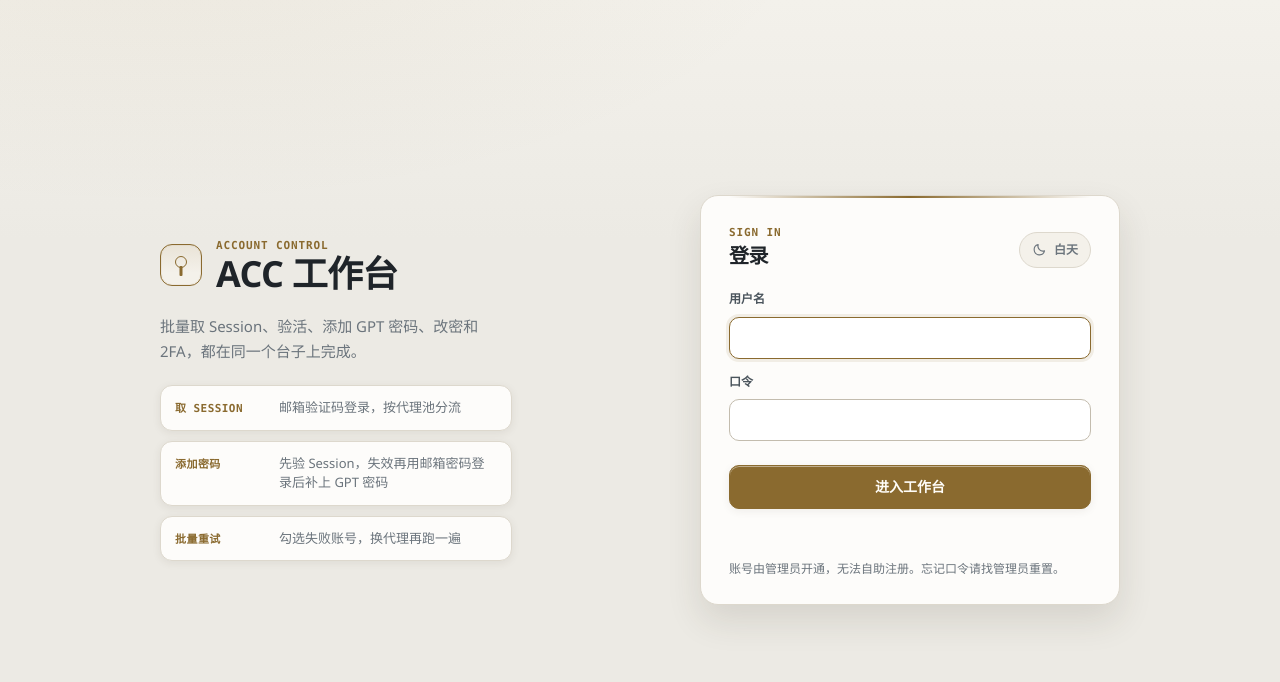
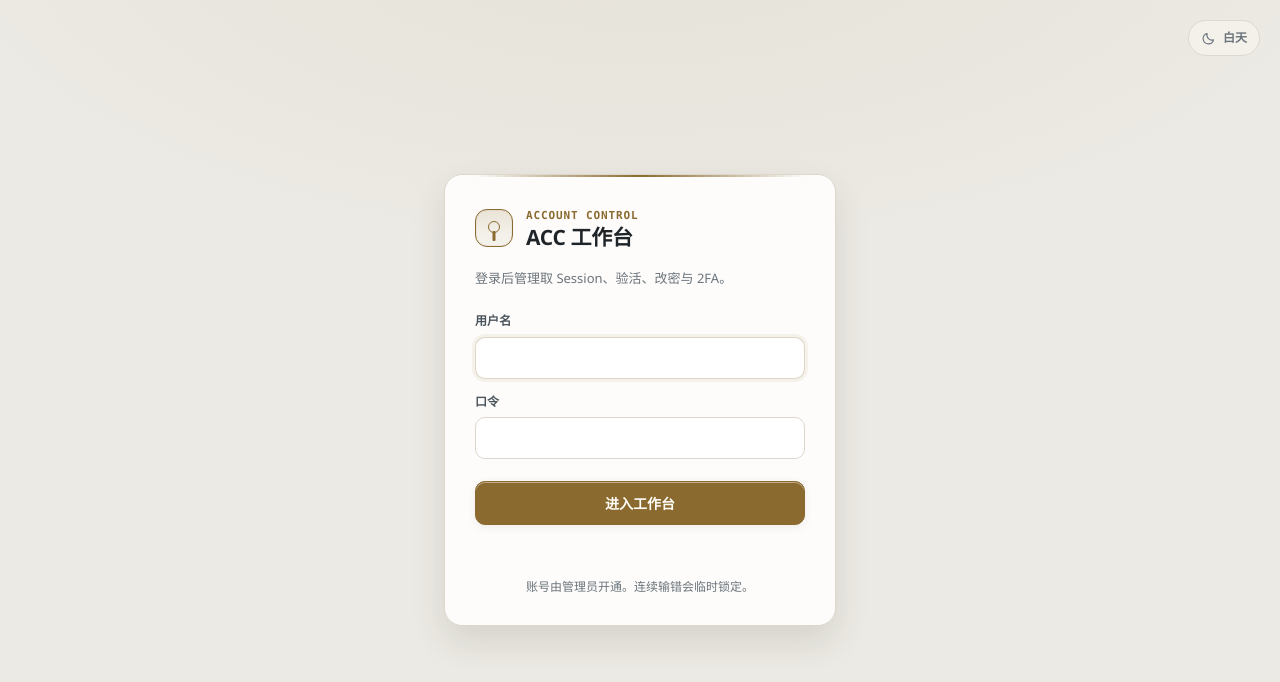
Before and after one commit to only-wjt/acc-core-export, a website: page public/login.html in a window 1280 px wide. Drawn offline with Linux system fonts and the light colour scheme.

Commit message:
Add login brute-force lockout and a password-reset tool
- auth.js: track failed logins per source IP (lock after 5 in 15 min) and
  per username (high threshold, only as a distributed-stuffing backstop so a
  known username can't lock the real owner out). Unknown usernames run a dummy
  scrypt so timing doesn't leak which names exist. Lockout returns retryAfterMs.
- index.js: read the client IP (X-Forwarded-For aware), answer locked logins
  with 429 + Retry-After, and log failed/locked attempts.
- login.js: surface the 429 wait time instead of a generic error.
- login.html/styles.css: single centered sign-in panel with a theme toggle.
- tools/reset-password.mjs: offline CLI to reset a user's password in
  users.json (stop the server first), prints a generated one if none given.

Co-Authored-By: Claude Opus 4.5 (1M context) <noreply@anthropic.com>

```diff
--- a/public/login.html
+++ b/public/login.html
@@ -10,42 +10,30 @@
   <script src="/theme.js?v=2"></script>
 </head>
 <body class="login-page">
+  <button class="theme-toggle login-theme-toggle" id="themeToggle" type="button" aria-label="切换白天/夜间外观">
+    <svg class="icon-sun" aria-hidden="true" viewBox="0 0 24 24"><circle cx="12" cy="12" r="4.2"/><path d="M12 2.6v2.4M12 19v2.4M4.2 12H1.8M22.2 12h-2.4M6.3 6.3 4.6 4.6M19.4 19.4l-1.7-1.7M17.7 6.3l1.7-1.7M4.6 19.4l1.7-1.7"/></svg>
+    <svg class="icon-moon" aria-hidden="true" viewBox="0 0 24 24"><path d="M20 14.2A8.2 8.2 0 0 1 9.8 4a8.4 8.4 0 1 0 10.2 10.2Z"/></svg>
+    <span id="themeLabel">夜间</span>
+  </button>
+
   <main class="login-shell">
-    <section class="login-intro">
-      <div class="brand">
+    <section class="login-panel">
+      <div class="login-brand">
         <span class="brand-mark" aria-hidden="true"></span>
         <div>
           <p class="eyebrow">Account Control</p>
           <h1>ACC 工作台</h1>
         </div>
       </div>
-      <p class="login-lede">批量取 Session、验活、添加 GPT 密码、改密和 2FA，都在同一个台子上完成。</p>
-      <ul class="login-facts">
-        <li><span>取 Session</span>邮箱验证码登录，按代理池分流</li>
-        <li><span>添加密码</span>先验 Session，失效再用邮箱密码登录后补上 GPT 密码</li>
-        <li><span>批量重试</span>勾选失败账号，换代理再跑一遍</li>
-      </ul>
-    </section>
 
-    <section class="login-panel">
-      <div class="login-panel-head">
-        <div>
-          <p class="section-kicker">Sign in</p>
-          <h2>登录</h2>
-        </div>
-        <button class="theme-toggle" id="themeToggle" type="button" aria-label="切换白天/夜间外观">
-          <svg class="icon-sun" aria-hidden="true" viewBox="0 0 24 24"><circle cx="12" cy="12" r="4.2"/><path d="M12 2.6v2.4M12 19v2.4M4.2 12H1.8M22.2 12h-2.4M6.3 6.3 4.6 4.6M19.4 19.4l-1.7-1.7M17.7 6.3l1.7-1.7M4.6 19.4l1.7-1.7"/></svg>
-          <svg class="icon-moon" aria-hidden="true" viewBox="0 0 24 24"><path d="M20 14.2A8.2 8.2 0 0 1 9.8 4a8.4 8.4 0 1 0 10.2 10.2Z"/></svg>
-          <span id="themeLabel">夜间</span>
-        </button>
-      </div>
+      <p class="login-lede">登录后管理取 Session、验活、改密与 2FA。</p>
 
       <form id="loginForm" novalidate>
-        <label class="compact-field">
+        <label class="login-field">
           <span>用户名</span>
           <input id="loginUsername" type="text" autocomplete="username" autocapitalize="off" spellcheck="false" required>
         </label>
-        <label class="compact-field">
+        <label class="login-field">
           <span>口令</span>
           <input id="loginPassword" type="password" autocomplete="current-password" required>
         </label>
@@ -53,7 +41,7 @@
         <p class="input-errors" id="loginError" role="alert"></p>
       </form>
 
-      <p class="login-note">账号由管理员开通，无法自助注册。忘记口令请找管理员重置。</p>
+      <p class="login-note">账号由管理员开通。连续输错会临时锁定。</p>
     </section>
   </main>
 
--- a/public/login.js
+++ b/public/login.js
@@ -35,7 +35,15 @@ form.addEventListener('submit', async (event) => {
       body: JSON.stringify({ username, password }),
     });
     const data = await response.json().catch(() => ({}));
-    if (!response.ok) throw new Error(data.error || '登录失败');
+    if (!response.ok) {
+      // 429 = 触发防爆破锁定：直接把还要等多久告诉用户，别让他反复试
+      if (response.status === 429) {
+        const seconds = Math.ceil(Number(data.retryAfterMs || 0) / 1000);
+        const wait = seconds > 60 ? `${Math.ceil(seconds / 60)} 分钟` : `${seconds} 秒`;
+        throw new Error(`尝试次数过多，请 ${wait}后再试`);
+      }
+      throw new Error(data.error || '登录失败');
+    }
     window.location.replace('/');
   } catch (error) {
     errorNode.textContent = error.message;
--- a/public/styles.css
+++ b/public/styles.css
@@ -363,63 +363,26 @@ h2 { font-size: 20px; line-height: 1.25; font-weight: 650; }
 .login-page {
   display: grid;
   place-items: center;
-  padding: 32px 20px;
+  min-height: 100vh;
+  padding: 40px 20px;
+  background:
+    radial-gradient(1100px 520px at 50% -12%, var(--brass-glow), transparent 68%),
+    var(--void);
+}
+
+.login-theme-toggle {
+  position: fixed;
+  top: 20px;
+  right: 20px;
+  z-index: 2;
 }
 
 .login-shell {
-  display: grid;
-  grid-template-columns: minmax(0, 1fr) minmax(0, 420px);
-  gap: 28px;
-  align-items: center;
-  width: min(960px, 100%);
-}
-
-.login-intro { padding: 8px 8px 8px 0; }
-.login-intro .brand { margin-bottom: 22px; }
-
-.login-lede {
-  margin: 0 0 22px;
-  max-width: 40ch;
-  color: var(--muted);
-  font-size: 15px;
-  line-height: 1.65;
-}
-
-.login-facts {
-  display: grid;
-  gap: 10px;
-  margin: 0;
-  padding: 0;
-  list-style: none;
-  max-width: 44ch;
-}
-
-.login-facts li {
-  display: grid;
-  grid-template-columns: 92px minmax(0, 1fr);
-  gap: 12px;
-  align-items: baseline;
-  padding: 12px 14px;
-  color: var(--muted);
-  background: var(--panel);
-  border: 1px solid var(--line);
-  border-radius: 12px;
-  font-size: 13px;
-  line-height: 1.5;
-  box-shadow: var(--shadow-sm);
-  transition: border-color var(--ease), transform var(--ease);
-}
-.login-facts li:hover { border-color: var(--brass-edge); transform: translateX(3px); }
-
-.login-facts span {
-  color: var(--brass);
-  font: 600 11px/1.5 var(--mono);
-  letter-spacing: .04em;
-  text-transform: uppercase;
+  width: min(392px, 100%);
 }
 
 .login-panel {
-  padding: 30px 28px 26px;
+  padding: 34px 30px 28px;
   background: var(--panel);
   border: 1px solid var(--line);
   border-radius: 18px;
@@ -430,24 +393,64 @@ h2 { font-size: 20px; line-height: 1.25; font-weight: 650; }
 .login-panel::before {
   content: "";
   position: absolute;
-  left: 28px;
-  right: 28px;
+  left: 30px;
+  right: 30px;
   top: 0;
   height: 2px;
   background: linear-gradient(90deg, transparent, var(--brass), transparent);
 }
 
-.login-panel-head {
+.login-brand {
   display: flex;
-  align-items: flex-end;
-  justify-content: space-between;
-  gap: 14px;
-  margin-bottom: 22px;
+  align-items: center;
+  gap: 13px;
+  margin-bottom: 20px;
 }
 
-.login-panel .compact-field { display: block; margin-bottom: 14px; }
-.login-panel .primary-button { width: 100%; height: 44px; margin-top: 10px; }
-.login-note { margin: 16px 0 0; color: var(--muted); font-size: 12px; line-height: 1.6; }
+.login-brand .brand-mark { width: 38px; height: 38px; }
+.login-brand h1 { margin: 0; font-size: 21px; letter-spacing: -.015em; }
+
+.login-lede {
+  margin: 0 0 24px;
+  color: var(--muted);
+  font-size: 13px;
+  line-height: 1.6;
+}
+
+.login-field {
+  display: block;
+  margin-bottom: 14px;
+}
+
+.login-field > span {
+  display: block;
+  margin-bottom: 6px;
+  color: var(--label);
+  font-size: 12px;
+  font-weight: 600;
+  letter-spacing: .01em;
+}
+
+.login-field input {
+  width: 100%;
+  height: 42px;
+  padding: 0 12px;
+  background: var(--field);
+  border: 1px solid var(--line);
+  border-radius: 10px;
+  font-size: 14px;
+  transition: border-color var(--ease), box-shadow var(--ease);
+}
+
+.login-field input:focus {
+  outline: none;
+  border-color: var(--brass-edge);
+  box-shadow: 0 0 0 3px var(--brass-glow);
+}
+
+.login-panel .primary-button { width: 100%; height: 44px; margin-top: 8px; }
+.login-panel #loginError { margin-top: 12px; }
+.login-note { margin: 18px 0 0; color: var(--muted); font-size: 12px; line-height: 1.6; text-align: center; }
 
 .app-tabs {
   display: flex;
```
Also changed, not shown: server/auth.js (+87 -2 lines), server/index.js (+13 -1 lines), test/auth.test.js (+36 -0 lines), tools/reset-password.mjs (added, +66 -0 lines).
